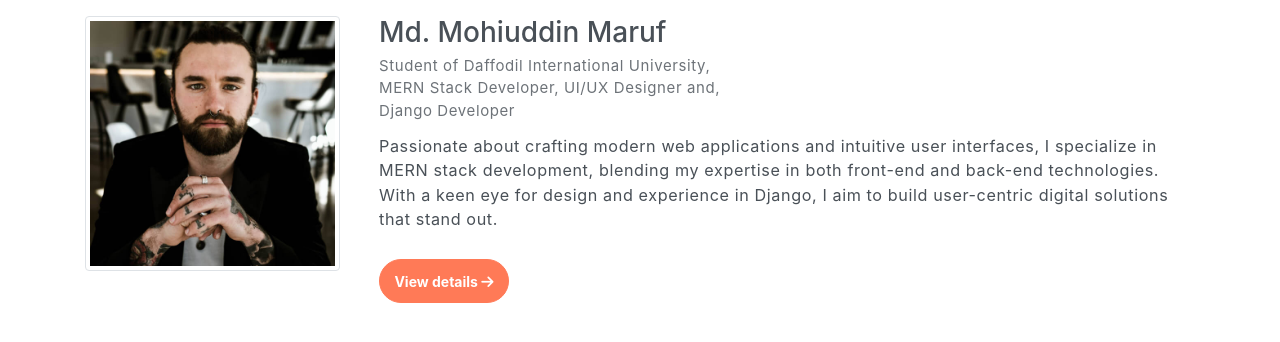
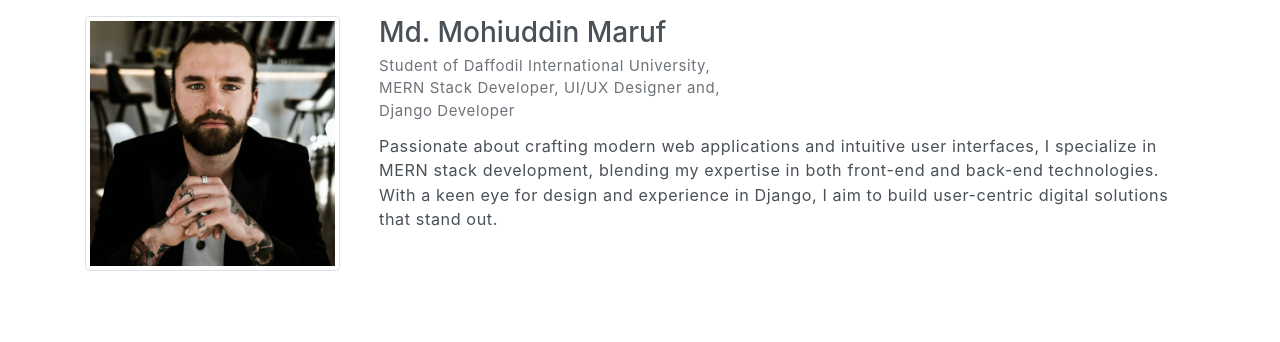
Before and after one commit to maruf119459/protfolio-for-google-sit, a website: page public_html/about.html in a window 1280 px wide. Drawn offline with Linux system fonts and the light colour scheme.

Commit message:
Update about.html

```diff
--- a/public_html/about.html
+++ b/public_html/about.html
@@ -27,9 +27,7 @@
                     <h6 class="title">Md. Mohiuddin Maruf</h6>
                     <p class="subtitle">Student of Daffodil International University,<br>MERN Stack Developer, UI/UX Designer and,<br>Django Developer</p>
                     <p>Passionate about crafting modern web applications and intuitive user interfaces, I specialize in MERN stack development, blending my expertise in both front-end and back-end technologies. With a keen eye for design and experience in Django, I aim to build user-centric digital solutions that stand out.</p>
-<button class="btn btn-primary rounded mt-3" onclick="redirectToPage()">
-  View details <i class="fa-solid fa-arrow-right"></i>
-</button>
+
 
 
                </div>
@@ -49,9 +47,6 @@
     <script src="assets/js/steller.js"></script>
 
 </body>
-<script>
-  function redirectToPage() {
-    window.location.href = "https://sites.google.com/view/md-mdmohiuddin-maruf-site/about-me";
-  }
+
 </script>
 </html>
```
